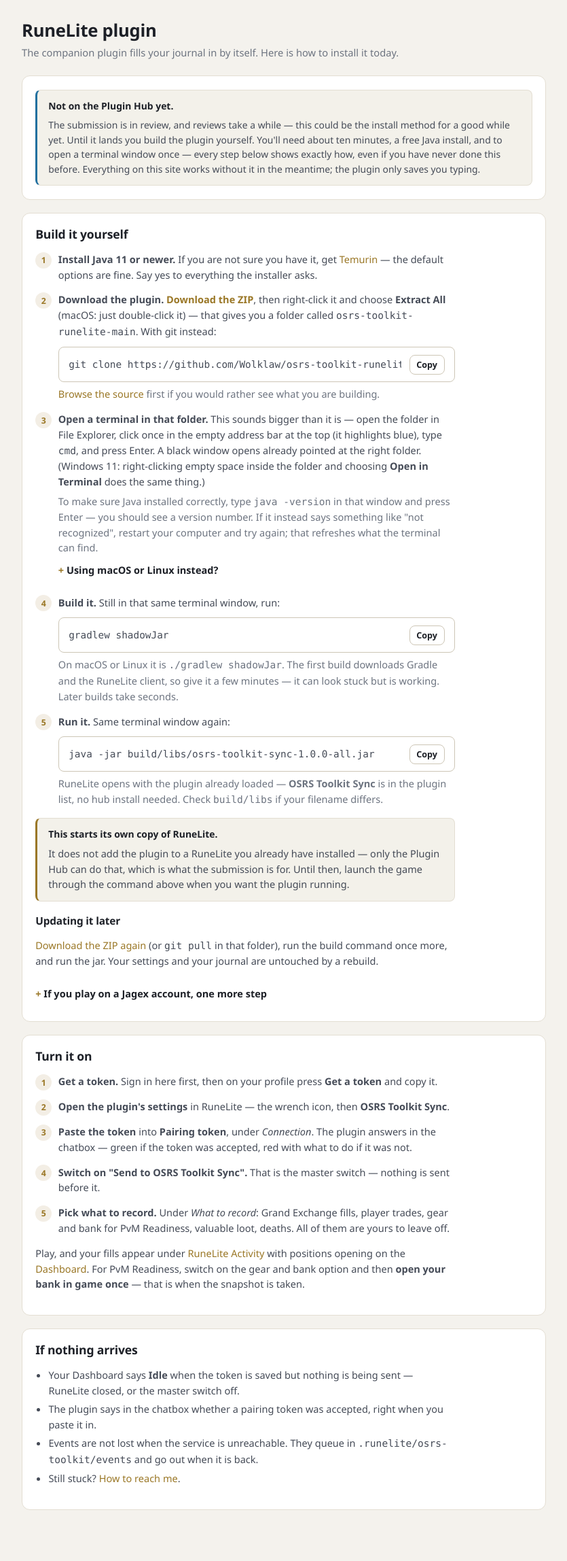
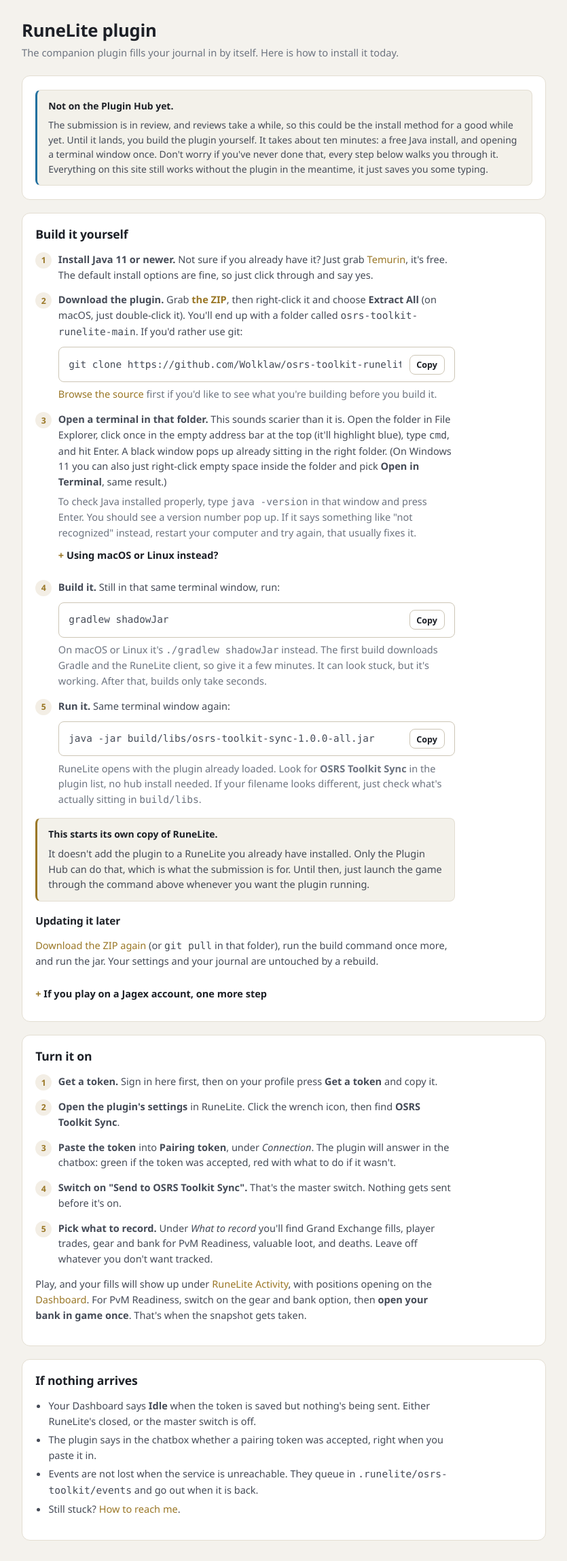
Before and after one commit to Wolklaw/OSRS-Toolkit, a FastAPI app: page /plugin in a window 1280 px wide. Shown: the part 56-2352 px from the top of the page at 68% size, without its empty margins (222-1057 px from the left). Run offline with FastAPI, Linux system fonts and the light colour scheme.

Commit message:
Humanize the plugin install page copy
Cut every em dash and stiff phrasing in favor of how someone would
actually explain this out loud, with contractions and plain
connectors instead.

```diff
--- a/src/toolkit_web/templates/plugin.html
+++ b/src/toolkit_web/templates/plugin.html
@@ -8,11 +8,11 @@
 <div class="panel">
   <div class="callout info">
     <strong>Not on the Plugin Hub yet.</strong>
-    <p>The submission is in review, and reviews take a while — this could be the install method
-      for a good while yet. Until it lands you build the plugin yourself. You'll need about ten
-      minutes, a free Java install, and to open a terminal window once — every step below shows
-      exactly how, even if you have never done this before. Everything on this site works
-      without it in the meantime; the plugin only saves you typing.</p>
+    <p>The submission is in review, and reviews take a while, so this could be the install
+      method for a good while yet. Until it lands, you build the plugin yourself. It takes about
+      ten minutes: a free Java install, and opening a terminal window once. Don't worry if
+      you've never done that, every step below walks you through it. Everything on this site
+      still works without the plugin in the meantime, it just saves you some typing.</p>
   </div>
 </div>
 
@@ -20,42 +20,43 @@
   <div class="prose">
     <h2 style="margin-top:0">Build it yourself</h2>
     <ol class="steps">
-      <li><strong>Install Java 11 or newer.</strong> If you are not sure you have it, get
-        <a href="https://adoptium.net/" target="_blank" rel="noopener">Temurin</a> — the
-        default options are fine. Say yes to everything the installer asks.</li>
+      <li><strong>Install Java 11 or newer.</strong> Not sure if you already have it? Just grab
+        <a href="https://adoptium.net/" target="_blank" rel="noopener">Temurin</a>, it's free.
+        The default install options are fine, so just click through and say yes.</li>
       {#
         Every link here is built from PLUGIN_BRANCH rather than written out, so the ZIP, the
         clone and the folder name cannot drift apart -- see the note beside that constant for
         the time they did, and what it cost.
       #}
       <li><strong>Download the plugin.</strong>
-        <a href="{{ plugin_zip_url }}"><strong>Download the ZIP</strong></a>, then right-click
-        it and choose <strong>Extract All</strong> (macOS: just double-click it) — that gives
-        you a folder called <code>osrs-toolkit-runelite-{{ plugin_branch }}</code>. With git
-        instead:
+        Grab <a href="{{ plugin_zip_url }}"><strong>the ZIP</strong></a>, then right-click it
+        and choose <strong>Extract All</strong> (on macOS, just double-click it). You'll end up
+        with a folder called <code>osrs-toolkit-runelite-{{ plugin_branch }}</code>. If you'd
+        rather use git:
         <div class="code-box cmd">
           <code id="clone-cmd">git clone {{ plugin_repo_url }}.git</code>
           <button class="button secondary small" onclick="copyValue('clone-cmd', this)">Copy</button>
         </div>
         <p class="hint"><a href="{{ plugin_source_url }}" target="_blank" rel="noopener">Browse
-          the source</a> first if you would rather see what you are building.</p>
+          the source</a> first if you'd like to see what you're building before you build it.</p>
       </li>
-      <li><strong>Open a terminal in that folder.</strong> This sounds bigger than it is —
-        open the folder in File Explorer, click once in the empty address bar at the top (it
-        highlights blue), type <code>cmd</code>, and press Enter. A black window opens already
-        pointed at the right folder. (Windows 11: right-clicking empty space inside the folder
-        and choosing <strong>Open in Terminal</strong> does the same thing.)
-        <p class="hint">To make sure Java installed correctly, type <code>java -version</code>
-          in that window and press Enter — you should see a version number. If it instead says
-          something like "not recognized", restart your computer and try again; that refreshes
-          what the terminal can find.</p>
+      <li><strong>Open a terminal in that folder.</strong> This sounds scarier than it is.
+        Open the folder in File Explorer, click once in the empty address bar at the top (it'll
+        highlight blue), type <code>cmd</code>, and hit Enter. A black window pops up already
+        sitting in the right folder. (On Windows 11 you can also just right-click empty space
+        inside the folder and pick <strong>Open in Terminal</strong>, same result.)
+        <p class="hint">To check Java installed properly, type <code>java -version</code> in
+          that window and press Enter. You should see a version number pop up. If it says
+          something like "not recognized" instead, restart your computer and try again, that
+          usually fixes it.</p>
         <details class="faq">
           <summary>Using macOS or Linux instead?</summary>
-          <p><strong>macOS:</strong> open Terminal (Applications → Utilities → Terminal), type
-            <code>cd </code> with a trailing space, then drag the unzipped folder into the
-            Terminal window and press Enter.</p>
-          <p><strong>Linux:</strong> most file managers offer <strong>Open Terminal Here</strong>
-            on right-click inside the folder; otherwise <code>cd</code> to it by hand.</p>
+          <p><strong>macOS:</strong> open Terminal (Applications, then Utilities, then
+            Terminal), type <code>cd </code> followed by a space, then drag the unzipped folder
+            into the Terminal window and press Enter.</p>
+          <p><strong>Linux:</strong> most file managers have an <strong>Open Terminal
+            Here</strong> option when you right-click inside the folder. Otherwise just
+            <code>cd</code> to it yourself.</p>
         </details>
       </li>
       <li><strong>Build it.</strong> Still in that same terminal window, run:
@@ -63,26 +64,27 @@
           <code id="build-cmd">gradlew shadowJar</code>
           <button class="button secondary small" onclick="copyValue('build-cmd', this)">Copy</button>
         </div>
-        <p class="hint">On macOS or Linux it is <code>./gradlew shadowJar</code>. The first
-          build downloads Gradle and the RuneLite client, so give it a few minutes — it can
-          look stuck but is working. Later builds take seconds.</p>
+        <p class="hint">On macOS or Linux it's <code>./gradlew shadowJar</code> instead. The
+          first build downloads Gradle and the RuneLite client, so give it a few minutes. It can
+          look stuck, but it's working. After that, builds only take seconds.</p>
       </li>
       <li><strong>Run it.</strong> Same terminal window again:
         <div class="code-box cmd">
           <code id="run-cmd">java -jar build/libs/{{ plugin_jar_name }}</code>
           <button class="button secondary small" onclick="copyValue('run-cmd', this)">Copy</button>
         </div>
-        <p class="hint">RuneLite opens with the plugin already loaded — <strong>OSRS Toolkit
-          Sync</strong> is in the plugin list, no hub install needed. Check
-          <code>build/libs</code> if your filename differs.</p>
+        <p class="hint">RuneLite opens with the plugin already loaded. Look for
+          <strong>OSRS Toolkit Sync</strong> in the plugin list, no hub install needed. If your
+          filename looks different, just check what's actually sitting in
+          <code>build/libs</code>.</p>
       </li>
     </ol>
 
     <div class="callout">
       <strong>This starts its own copy of RuneLite.</strong>
-      <p>It does not add the plugin to a RuneLite you already have installed — only the Plugin
-        Hub can do that, which is what the submission is for. Until then, launch the game
-        through the command above when you want the plugin running.</p>
+      <p>It doesn't add the plugin to a RuneLite you already have installed. Only the Plugin Hub
+        can do that, which is what the submission is for. Until then, just launch the game
+        through the command above whenever you want the plugin running.</p>
     </div>
 
     <h3>Updating it later</h3>
@@ -92,19 +94,19 @@
 
     <details class="faq">
       <summary>If you play on a Jagex account, one more step</summary>
-      <p class="hint tight">You're on a Jagex account if you sign in through the separate
-        Jagex Launcher app rather than typing a username and password straight into RuneLite.
-        If that's not you, skip this.</p>
-      <p>The Jagex Launcher hands RuneLite your login, and a client started from the command
-        line does not get it — you would land on the old username-and-password screen with no
-        way through. RuneLite has a supported way around this: tell the launcher to write its
-        credentials to a file, which any RuneLite on that machine can then read. These steps are
-        from RuneLite's own
+      <p class="hint tight">If you log in through the separate Jagex Launcher app instead of
+        typing a username and password straight into RuneLite, this part's for you. If not,
+        skip ahead.</p>
+      <p>The Jagex Launcher normally hands RuneLite your login for you. A client started from
+        the command line misses out on that, so you'd land on the old username-and-password
+        screen with no way through. Luckily RuneLite has a supported way around it: you tell the
+        launcher to write your credentials to a file, and any RuneLite on that machine can read
+        it. These steps come straight from RuneLite's own
         <a href="https://github.com/runelite/runelite/wiki/Using-Jagex-Accounts" target="_blank" rel="noopener">Using
         Jagex Accounts</a> guide.</p>
       <ol class="steps">
-        <li><strong>Check your RuneLite launcher is 2.6.3 or newer.</strong> The launcher, not
-          the client — older ones cannot do this.</li>
+        <li><strong>Check your RuneLite launcher is 2.6.3 or newer.</strong> That's the
+          launcher, not the client itself. Older launchers can't do this.</li>
         <li><strong>Open the launcher's configuration.</strong> On Windows that is <strong>RuneLite
           (configure)</strong> in the Start menu. On macOS, run
           <code>/Applications/RuneLite.app/Contents/MacOS/RuneLite --configure</code>; on Linux,
@@ -124,14 +126,14 @@
       </ol>
 
       <div class="callout">
-        <strong>That file is a login bypass — treat it like a password.</strong>
+        <strong>That file is a login bypass, so treat it like a password.</strong>
         <p>Anyone holding <code>credentials.properties</code> can sign into your account without
-          knowing your password, which is why the flag has "insecure" in its name. Do not share
+          knowing your password, which is why the flag has "insecure" in its name. Don't share
           it, and keep it out of screenshots and support posts.</p>
-        <p>When you are done, delete the file and take
+        <p>When you're done, delete the file and take
           <code>--insecure-write-credentials</code> back out of the launcher's client arguments,
-          or it is written again on every launch. If you think the file has been seen by anyone
-          else, use <strong>End sessions</strong> in your account settings on
+          or it gets written again on every launch. If you think anyone else has seen the file,
+          use <strong>End sessions</strong> in your account settings on
           <a href="https://secure.runescape.com/m=account-settings/" target="_blank" rel="noopener">runescape.com</a>
           to invalidate it.</p>
       </div>
@@ -147,21 +149,21 @@
         {% if account %}On your <a href="/profile">profile</a>, press <strong>Get a
         token</strong> and copy it.{% else %}Sign in here first, then on your profile press
         <strong>Get a token</strong> and copy it.{% endif %}</li>
-      <li><strong>Open the plugin's settings</strong> in RuneLite — the wrench icon, then
-        <strong>OSRS Toolkit Sync</strong>.</li>
+      <li><strong>Open the plugin's settings</strong> in RuneLite. Click the wrench icon, then
+        find <strong>OSRS Toolkit Sync</strong>.</li>
       <li><strong>Paste the token</strong> into <strong>Pairing token</strong>, under
-        <em>Connection</em>. The plugin answers in the chatbox — green if the token was
-        accepted, red with what to do if it was not.</li>
-      <li><strong>Switch on "Send to OSRS Toolkit Sync".</strong> That is the master switch —
-        nothing is sent before it.</li>
-      <li><strong>Pick what to record.</strong> Under <em>What to record</em>: Grand Exchange
-        fills, player trades, gear and bank for PvM Readiness, valuable loot, deaths. All of
-        them are yours to leave off.</li>
+        <em>Connection</em>. The plugin will answer in the chatbox: green if the token was
+        accepted, red with what to do if it wasn't.</li>
+      <li><strong>Switch on "Send to OSRS Toolkit Sync".</strong> That's the master switch.
+        Nothing gets sent before it's on.</li>
+      <li><strong>Pick what to record.</strong> Under <em>What to record</em> you'll find Grand
+        Exchange fills, player trades, gear and bank for PvM Readiness, valuable loot, and
+        deaths. Leave off whatever you don't want tracked.</li>
     </ol>
-    <p>Play, and your fills appear under <a href="/activity">RuneLite Activity</a> with
+    <p>Play, and your fills will show up under <a href="/activity">RuneLite Activity</a>, with
       positions opening on the <a href="/">Dashboard</a>. For PvM Readiness, switch on the gear
-      and bank option and then <strong>open your bank in game once</strong> — that is when the
-      snapshot is taken.</p>
+      and bank option, then <strong>open your bank in game once</strong>. That's when the
+      snapshot gets taken.</p>
   </div>
 </div>
 
@@ -169,8 +171,8 @@
   <div class="prose">
     <h2 style="margin-top:0">If nothing arrives</h2>
     <ul>
-      <li>Your Dashboard says <strong>Idle</strong> when the token is saved but nothing is
-        being sent — RuneLite closed, or the master switch off.</li>
+      <li>Your Dashboard says <strong>Idle</strong> when the token is saved but nothing's being
+        sent. Either RuneLite's closed, or the master switch is off.</li>
       <li>The plugin says in the chatbox whether a pairing token was accepted, right when you
         paste it in.</li>
       <li>Events are not lost when the service is unreachable. They queue in
```
